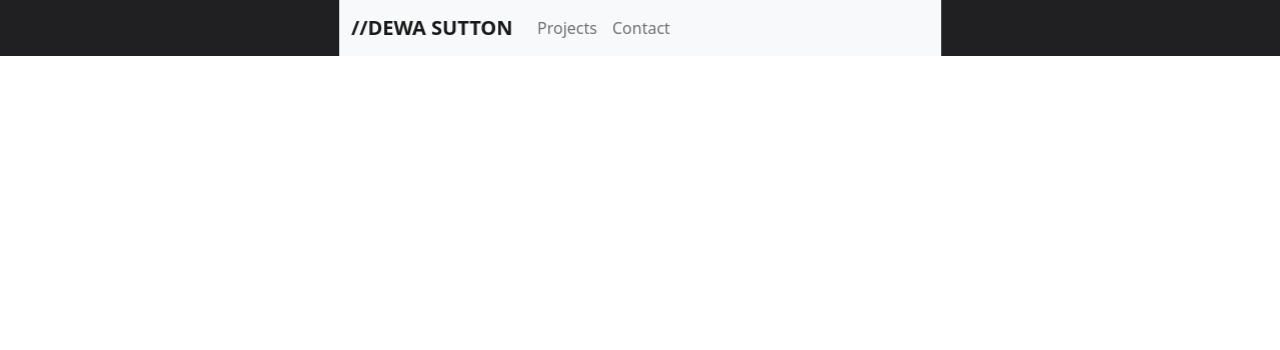
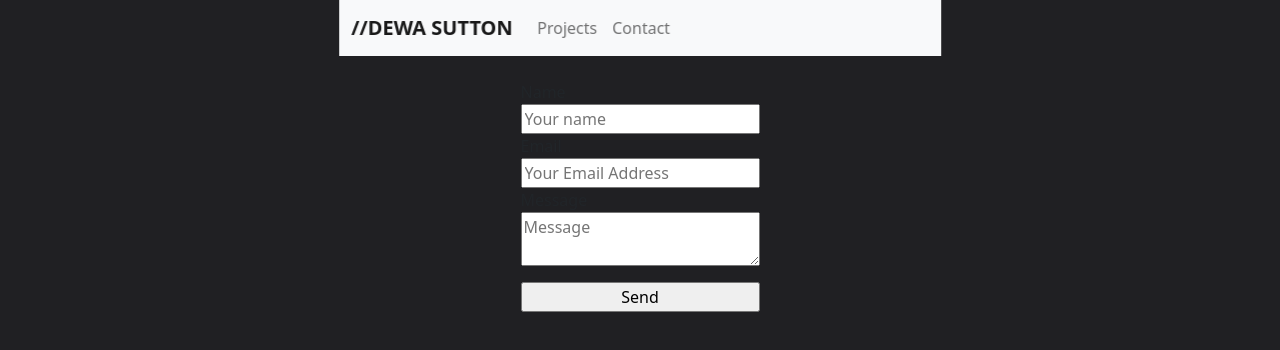
Before and after one commit to Dan-Sutton/portfolio-site, a React (Create React App) app: page /contact in a window 1280 px wide. Shown: the top 350 px of the page. Built offline with nearby package versions, Linux system fonts and the light colour scheme.

Commit message:
Contact form created

```diff
--- a/package.json
+++ b/package.json
@@ -3,6 +3,7 @@
   "version": "0.1.0",
   "private": true,
   "dependencies": {
+    "@emailjs/browser": "^3.4.0",
     "@emotion/react": "^11.8.1",
     "@emotion/styled": "^11.8.1",
     "@mui/material": "^5.4.3",
@@ -11,7 +12,12 @@
     "@testing-library/user-event": "^13.5.0",
     "antd": "^4.18.8",
     "bootstrap": "^5.1.3",
+    "dotenv": "^16.0.0",
+    "emailjs-com": "^3.2.0",
     "framer-motion": "^6.2.8",
+    "fs": "^0.0.1-security",
+    "install": "^0.13.0",
+    "npm": "^8.5.3",
     "react": "^17.0.2",
     "react-bootstrap": "^2.1.2",
     "react-dom": "^17.0.2",
--- /dev/null
+++ b/src/components/Contact/contact.module.css
@@ -0,0 +1,14 @@
+.body {
+  height: 150vh;
+  background-color: var(--dark-color);
+}
+
+.form {
+  margin-top: 10vh;
+  display: grid;
+  align-items: center;
+}
+
+.submit {
+  margin-top: 2vh;
+}
--- a/src/components/Contact/index.js
+++ b/src/components/Contact/index.js
@@ -1,3 +1,48 @@
-export default function Contact() {
-  return <h1>Contact</h1>;
-}
+import React, { useRef } from "react";
+import emailjs from "@emailjs/browser";
+import contact from "./contact.module.css";
+
+export const Contact = () => {
+  const form = useRef();
+
+  const sendEmail = (e) => {
+    e.preventDefault();
+
+    emailjs
+      .sendForm(
+        "service_bi92ooh",
+        "template_9svg0xj",
+        form.current,
+        "suyF1hovouBQ6pKpd"
+      )
+      .then(
+        (result) => {
+          console.log(result.text);
+        },
+        (error) => {
+          console.log(error.text);
+        }
+      );
+    e.target.reset();
+  };
+
+  return (
+    <div className={contact.body}>
+      <form ref={form} onSubmit={sendEmail} className={contact.form}>
+        <label>Name</label>
+        <input type="text" name="user_name" placeholder="Your name" />
+        <label>Email</label>
+        <input
+          type="email"
+          name="user_email"
+          placeholder="Your Email Address"
+        />
+        <label>Message</label>
+        <textarea name="message" placeholder="Message" />
+        <input type="submit" value="Send" className={contact.submit} />
+      </form>
+    </div>
+  );
+};
+
+export default Contact;
```
Also changed, not shown: 1 other file (tests, documents, lock files or other folders).
